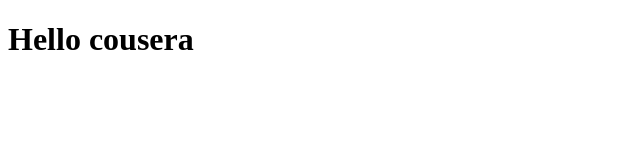
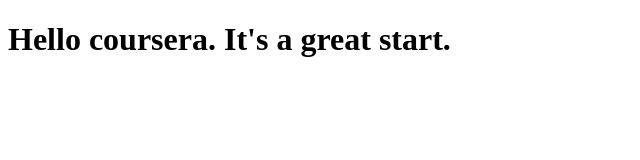
Before and after one commit to namneetk/coursera-test, a plain HTML site: page site/index.html in a window 1280 px wide. Shown: the whole page, without its empty margins (0-640 px from the left). Drawn offline with Linux system fonts and the light colour scheme.

Commit message:
small addition to page content

```diff
--- a/site/index.html
+++ b/site/index.html
@@ -4,6 +4,6 @@
 	<title>Hello Coursera</title>
 </head>
 <body>
-<h1>Hello cousera</h1>
+<h1>Hello coursera. It's a great start.</h1>
 </body>
 </html>
```
